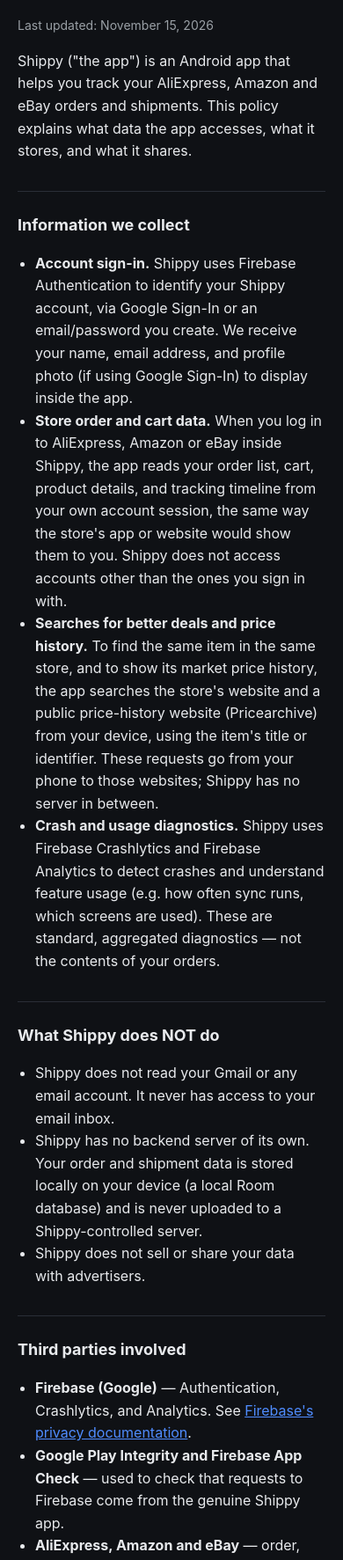
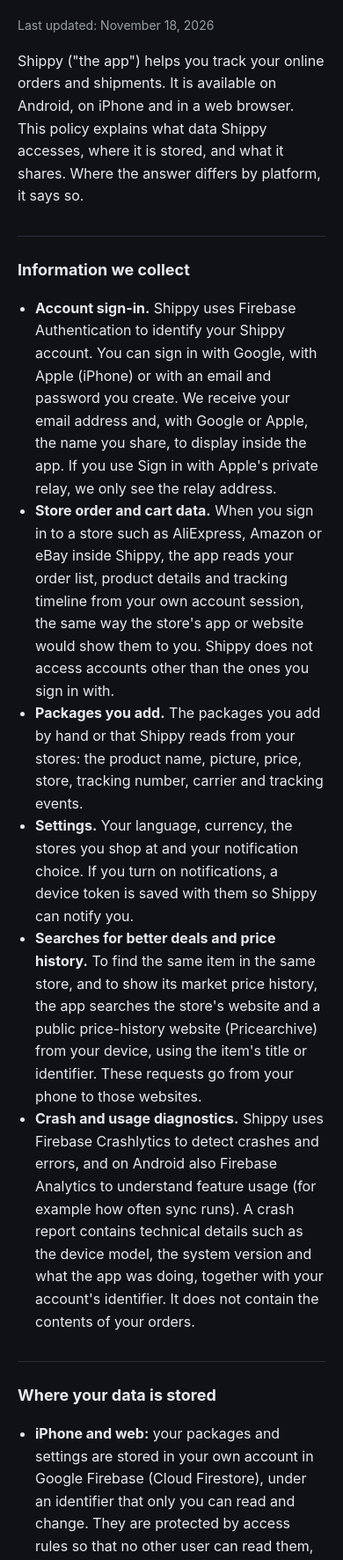
Before and after one commit to Eagle84/Shippy-releases, a plain HTML site: page privacy-policy.html in a window 390 px wide. Shown: the part 215-1988 px from the top of the page at 88% size. Drawn offline with Linux system fonts and the light colour scheme.

Commit message:
Privacy policy: iPhone and web (accounts in Firebase, Sign in with Apple, Crashlytics, in-app deletion)

```diff
--- a/privacy-policy.html
+++ b/privacy-policy.html
@@ -18,36 +18,48 @@
 </nav>
 <main>
   <h1>Privacy Policy</h1>
-  <p class="muted">Last updated: November 15, 2026</p>
+  <p class="muted">Last updated: November 18, 2026</p>
 
-  <p>Shippy ("the app") is an Android app that helps you track your AliExpress, Amazon and eBay orders and shipments. This policy explains what data the app accesses, what it stores, and what it shares.</p>
+  <p>Shippy ("the app") helps you track your online orders and shipments. It is available on Android, on iPhone and in a web browser. This policy explains what data Shippy accesses, where it is stored, and what it shares. Where the answer differs by platform, it says so.</p>
 
   <h2>Information we collect</h2>
   <ul>
-    <li><strong>Account sign-in.</strong> Shippy uses Firebase Authentication to identify your Shippy account, via Google Sign-In or an email/password you create. We receive your name, email address, and profile photo (if using Google Sign-In) to display inside the app.</li>
-    <li><strong>Store order and cart data.</strong> When you log in to AliExpress, Amazon or eBay inside Shippy, the app reads your order list, cart, product details, and tracking timeline from your own account session, the same way the store's app or website would show them to you. Shippy does not access accounts other than the ones you sign in with.</li>
-    <li><strong>Searches for better deals and price history.</strong> To find the same item in the same store, and to show its market price history, the app searches the store's website and a public price-history website (Pricearchive) from your device, using the item's title or identifier. These requests go from your phone to those websites; Shippy has no server in between.</li>
-    <li><strong>Crash and usage diagnostics.</strong> Shippy uses Firebase Crashlytics and Firebase Analytics to detect crashes and understand feature usage (e.g. how often sync runs, which screens are used). These are standard, aggregated diagnostics — not the contents of your orders.</li>
+    <li><strong>Account sign-in.</strong> Shippy uses Firebase Authentication to identify your Shippy account. You can sign in with Google, with Apple (iPhone) or with an email and password you create. We receive your email address and, with Google or Apple, the name you share, to display inside the app. If you use Sign in with Apple's private relay, we only see the relay address.</li>
+    <li><strong>Store order and cart data.</strong> When you sign in to a store such as AliExpress, Amazon or eBay inside Shippy, the app reads your order list, product details and tracking timeline from your own account session, the same way the store's app or website would show them to you. Shippy does not access accounts other than the ones you sign in with.</li>
+    <li><strong>Packages you add.</strong> The packages you add by hand or that Shippy reads from your stores: the product name, picture, price, store, tracking number, carrier and tracking events.</li>
+    <li><strong>Settings.</strong> Your language, currency, the stores you shop at and your notification choice. If you turn on notifications, a device token is saved with them so Shippy can notify you.</li>
+    <li><strong>Searches for better deals and price history.</strong> To find the same item in the same store, and to show its market price history, the app searches the store's website and a public price-history website (Pricearchive) from your device, using the item's title or identifier. These requests go from your phone to those websites.</li>
+    <li><strong>Crash and usage diagnostics.</strong> Shippy uses Firebase Crashlytics to detect crashes and errors, and on Android also Firebase Analytics to understand feature usage (for example how often sync runs). A crash report contains technical details such as the device model, the system version and what the app was doing, together with your account's identifier. It does not contain the contents of your orders.</li>
+  </ul>
+
+  <h2>Where your data is stored</h2>
+  <ul>
+    <li><strong>iPhone and web:</strong> your packages and settings are stored in your own account in Google Firebase (Cloud Firestore), under an identifier that only you can read and change. They are protected by access rules so that no other user can read them, and they are used only to show your packages to you and to send the notifications you ask for.</li>
+    <li><strong>Android:</strong> your order and shipment data is stored on your device in a local database.</li>
+    <li><strong>Store sessions:</strong> signing in to a store happens in a standard web view controlled by the store. The sign-in session stays on your device. Shippy does not receive your store passwords. Disconnecting a store or signing out of Shippy removes the session from the device.</li>
   </ul>
 
   <h2>What Shippy does NOT do</h2>
   <ul>
     <li>Shippy does not read your Gmail or any email account. It never has access to your email inbox.</li>
-    <li>Shippy has no backend server of its own. Your order and shipment data is stored locally on your device (a local Room database) and is never uploaded to a Shippy-controlled server.</li>
-    <li>Shippy does not sell or share your data with advertisers.</li>
+    <li>Shippy does not sell your data, does not share it with advertisers and does not track you across other companies' apps or websites.</li>
+    <li>Shippy does not show advertising.</li>
   </ul>
 
   <h2>Third parties involved</h2>
   <ul>
-    <li><strong>Firebase (Google)</strong> — Authentication, Crashlytics, and Analytics. See <a href="https://firebase.google.com/support/privacy" target="_blank" rel="noopener">Firebase's privacy documentation</a>.</li>
-    <li><strong>Google Play Integrity and Firebase App Check</strong> — used to check that requests to Firebase come from the genuine Shippy app.</li>
-    <li><strong>AliExpress, Amazon and eBay</strong> — order, cart and tracking data is read directly from the session you log into on your own device. Shippy does not receive your store passwords; the login happens in a standard secure web view controlled by the store.</li>
+    <li><strong>Firebase (Google)</strong> — Authentication, Cloud Firestore and Crashlytics, and on Android also Analytics. See <a href="https://firebase.google.com/support/privacy" target="_blank" rel="noopener">Firebase's privacy documentation</a>.</li>
+    <li><strong>Google and Apple sign-in</strong> — if you choose to sign in with them. They tell Shippy who you are; they receive nothing about your orders.</li>
+    <li><strong>Google Play Integrity and Firebase App Check</strong> — on Android, used to check that requests to Firebase come from the genuine Shippy app.</li>
+    <li><strong>Stores such as AliExpress, Amazon and eBay</strong> — order, cart and tracking data is read directly from the session you sign in to on your own device.</li>
     <li><strong>Pricearchive</strong> — a public website the app reads from your device to show market price history for an item.</li>
   </ul>
   <p>Some links in Shippy are affiliate links. If you buy through one, Shippy may earn a commission at no extra cost to you; the app says so where such links appear.</p>
 
   <h2>Data retention & deletion</h2>
-  <p>Your order data lives on your device until you delete the app, clear its storage, or use the in-app "Clear all data" option. To delete your Shippy account (Firebase Authentication record) and any associated Crashlytics/Analytics identifiers, email us at the address below and we will remove them.</p>
+  <p><strong>iPhone and web:</strong> you can delete your account and all your data yourself at any time: open Settings and choose Delete account. This removes your packages, your settings and your sign-in account. If you only want to clear the data, use Delete my data in Settings. You can also write to us and we will do it for you.</p>
+  <p><strong>Android:</strong> your order data lives on your device until you delete the app, clear its storage, or use the in-app "Clear all data" option. To delete your Shippy account (Firebase Authentication record) and any associated Crashlytics/Analytics identifiers, email us at the address below and we will remove them.</p>
+  <p>Crash reports are kept by Firebase for a limited time under its standard retention settings.</p>
 
   <h2>Children's privacy</h2>
   <p>Shippy is not directed at children under 13 and does not knowingly collect data from them.</p>
```
